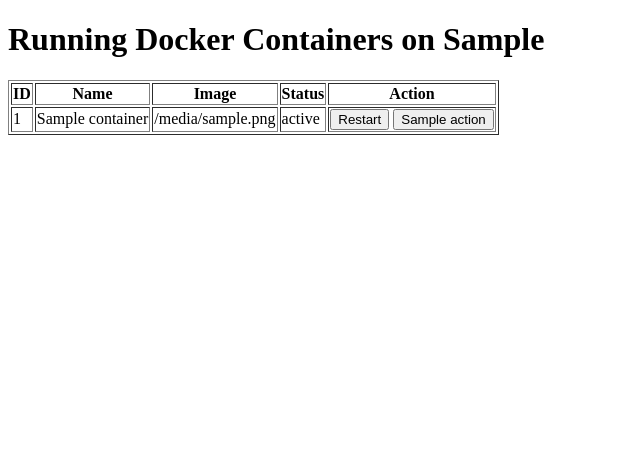
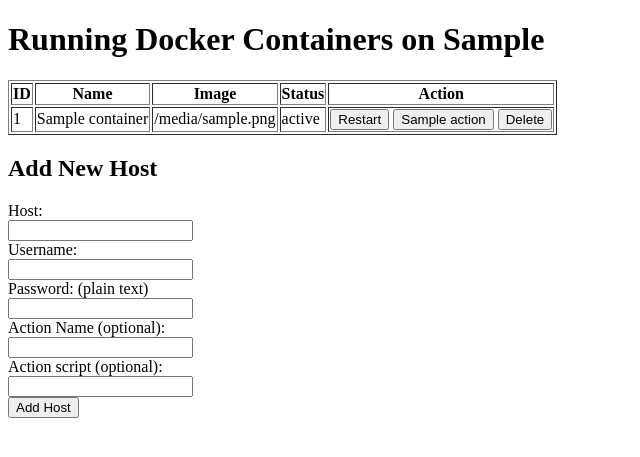
Before and after one commit to Nolanrulesroblox/Simple-docker-control-panel, a Flask app: template templates/index_ssh_multi.html in a window 1280 px wide. Shown: the top 457 px of the page, without its empty margins (0-640 px from the left). Run offline with Flask 3, Linux system fonts and the light colour scheme; the template is opened without the code that fills it: most values are stand-ins (such as "Sample title", 1, 10 or a date in 2020).

Commit message:
Update index_ssh_multi.html
new buttons, delete and add

```diff
--- a/templates/index_ssh_multi.html
+++ b/templates/index_ssh_multi.html
@@ -4,6 +4,13 @@
     <meta charset="UTF-8">
     <meta name="viewport" content="width=device-width, initial-scale=1.0">
     <title>Docker Container Information</title>
+    <style>
+        #addHostForm{
+            display: flex;
+            flex-direction: column;
+            align-items: flex-start;
+        }
+    </style>
 </head>
 <body>
     <div>
@@ -31,12 +38,34 @@
                                 {% if data.action %}
                                     <button onclick="runAction('{{ remote_host }}')">{{data.action.name}}</button>
                                 {% endif %}
+                                <button onclick="deleteHost('{{ remote_host }}')">Delete</button>
                             </td>
                         </tr>
                     {% endfor %}
                 </table>
             {% endif %}
         {% endfor %}
+    </div>
+    <div>
+        <h2>Add New Host</h2>
+        <form id="addHostForm" onsubmit="addHost(event)">
+            <label for="newHost">Host:</label>
+            <input type="text" id="newHost" name="newHost" required  autocomplete="off">
+
+            <label for="newUsername">Username:</label>
+            <input type="text" id="newUsername" name="newUsername" required autocomplete="off">
+
+            <label for="newPassword">Password: (plain text)</label>
+            <input type="text" id="newPassword" name="newPassword" required  autocomplete="off">
+
+            <label for="newActionName">Action Name (optional):</label>
+            <input type="text" id="newActionName" name="newActionName" autocomplete="off">
+
+            <label for="newActionUrl">Action script (optional):</label>
+            <input type="text" id="newActionUrl" name="newActionUrl" autocomplete="off">
+
+            <button type="submit">Add Host</button>
+        </form>
     </div>
     <script>
         function restartContainer(remoteHost, containerId) {
@@ -76,6 +105,59 @@
                     alert(`Error: ${error.message}`);
                 });
         }
+        function addHost(event) {
+            event.preventDefault();
+
+            var newHost = document.getElementById("newHost").value;
+            var newUsername = document.getElementById("newUsername").value;
+            var newPassword = document.getElementById("newPassword").value;
+            var newActionName = document.getElementById("newActionName").value;
+            var newActionUrl = document.getElementById("newActionUrl").value;
+
+            fetch("/add-host", {
+                method: "POST",
+                headers: {
+                    "Content-Type": "application/json"
+                },
+                body: JSON.stringify({
+                    host: newHost,
+                    credentials: [newUsername, newPassword],
+                    action: newActionName ? { name: newActionName, url: newActionUrl } : null
+                })
+            })
+            .then(response => {
+                if (!response.ok) {
+                    throw new Error(`Failed to add new host: ${response.statusText}`);
+                }
+                return response.json();
+            })
+            .then(data => {
+                alert(data.message || data.error || "Host added successfully");
+                window.location.reload();
+            })
+            .catch(error => {
+                alert(`Error: ${error.message}`);
+            });
+        }
+        function deleteHost(remoteHost) {
+            var confirmDelete = confirm("Are you sure you want to delete this host?");
+            if (confirmDelete) {
+                fetch(`/delete-host/${remoteHost}`)
+                    .then(response => {
+                        if (!response.ok) {
+                            throw new Error(`Failed to delete host: ${response.statusText}`);
+                        }
+                        return response.json();
+                    })
+                    .then(data => {
+                        alert(data.message || data.error || "Host deleted successfully");
+                        window.location.reload();
+                    })
+                    .catch(error => {
+                        alert(`Error: ${error.message}`);
+                    });
+            }
+        }
     </script>
 </body>
 </html>
```
